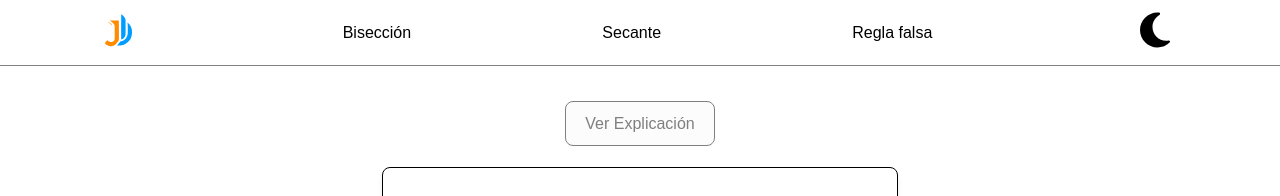
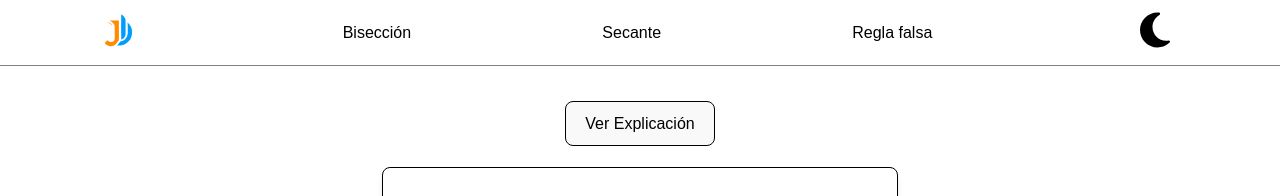
Before and after one commit to ionatan21/metodos-numericos, a React (Vite) app: page / in a window 1280 px wide. Shown: the top 196 px of the page. Built offline with nearby package versions, Linux system fonts and the light colour scheme.

Commit message:
text-bis

```diff
--- a/src/components/Biseccion/Biseccion.jsx
+++ b/src/components/Biseccion/Biseccion.jsx
@@ -68,7 +68,9 @@ export default function Biseccion() {
 
   // Abrir el modal
   const openModal = () => {
-    generarExplicacion();
+    //generarExplicacion();
+    console.log("Ecuación:", ecuacion);
+    console.log("AJAX:", ecuacionajax);
   };
 
   // Cerrar el modal
@@ -77,6 +79,10 @@ export default function Biseccion() {
   };
 
   const calcular = () => {
+
+
+
+
     const { resultados, error } = metodoBiseccion(
       ecuacion,
       parseFloat(a),
@@ -125,7 +131,7 @@ export default function Biseccion() {
         <button
           onClick={openModal}
           className="rounded-md mb-4 border-2 transform disabled:opacity-50"
-          disabled={!isEvaluado} // Solo habilita el botón si se ha evaluado correctamente
+           // disabled={!isEvaluado} Solo habilita el botón si se ha evaluado correctamente
         >
           Ver Explicación
         </button>
@@ -163,7 +169,7 @@ export default function Biseccion() {
               { label: "*", value: "*", latex: "\\cdot" }, // Para representar multiplicación en LaTeX
               { label: "+", value: "+", latex: "+" },
               { label: "-", value: "-", latex: "-" },
-              { label: "C", value: "clear", latex: "" }, // No tiene representación en LaTeX
+              { label: "C", value: "clear", latex: "\ " }, // No tiene representación en LaTeX
             ].map((btn) => (
               <button
                 key={btn.label}
```
